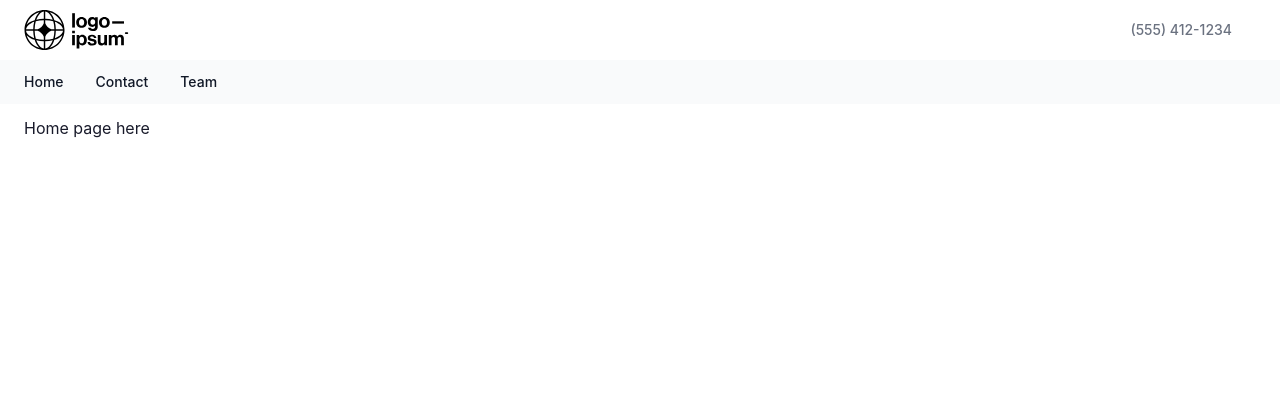
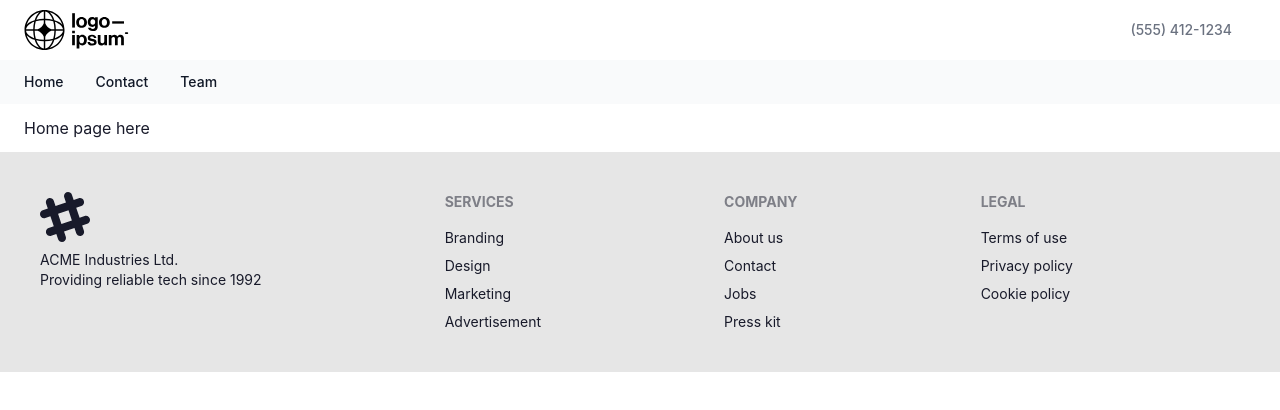
Before and after one commit to napoleon101392/ReDashboard, a React (Create React App) app: page / in a window 1280 px wide. Shown: the top 410 px of the page. Built offline with nearby package versions, Linux system fonts and the light colour scheme.

Commit message:
add footer

```diff
--- a/src/App.jsx
+++ b/src/App.jsx
@@ -1,10 +1,12 @@
 // import Table from './partials/Table';
 import Navigation from './components/Navigation';
+import Footer from './components/Footer';
 
 function App() {
   return (
     <div className='container mx-auto'>
       <Navigation />
+      <Footer />
     </div>
   );
 }
--- /dev/null
+++ b/src/components/Footer.jsx
@@ -0,0 +1,30 @@
+export default function Footer () {
+    return (
+        <footer className="footer p-10 bg-base-200 text-base-content">
+        <div>
+            <svg width="50" height="50" viewBox="0 0 24 24" xmlns="http://www.w3.org/2000/svg" fillRule="evenodd" clipRule="evenodd" className="fill-current"><path d="M22.672 15.226l-2.432.811.841 2.515c.33 1.019-.209 2.127-1.23 2.456-1.15.325-2.148-.321-2.463-1.226l-.84-2.518-5.013 1.677.84 2.517c.391 1.203-.434 2.542-1.831 2.542-.88 0-1.601-.564-1.86-1.314l-.842-2.516-2.431.809c-1.135.328-2.145-.317-2.463-1.229-.329-1.018.211-2.127 1.231-2.456l2.432-.809-1.621-4.823-2.432.808c-1.355.384-2.558-.59-2.558-1.839 0-.817.509-1.582 1.327-1.846l2.433-.809-.842-2.515c-.33-1.02.211-2.129 1.232-2.458 1.02-.329 2.13.209 2.461 1.229l.842 2.515 5.011-1.677-.839-2.517c-.403-1.238.484-2.553 1.843-2.553.819 0 1.585.509 1.85 1.326l.841 2.517 2.431-.81c1.02-.33 2.131.211 2.461 1.229.332 1.018-.21 2.126-1.23 2.456l-2.433.809 1.622 4.823 2.433-.809c1.242-.401 2.557.484 2.557 1.838 0 .819-.51 1.583-1.328 1.847m-8.992-6.428l-5.01 1.675 1.619 4.828 5.011-1.674-1.62-4.829z"></path></svg>
+            <p>ACME Industries Ltd.<br/>Providing reliable tech since 1992</p>
+        </div>
+        <div>
+            <span className="footer-title">Services</span>
+            <a className="link link-hover">Branding</a>
+            <a className="link link-hover">Design</a>
+            <a className="link link-hover">Marketing</a>
+            <a className="link link-hover">Advertisement</a>
+        </div>
+        <div>
+            <span className="footer-title">Company</span>
+            <a className="link link-hover">About us</a>
+            <a className="link link-hover">Contact</a>
+            <a className="link link-hover">Jobs</a>
+            <a className="link link-hover">Press kit</a>
+        </div>
+        <div>
+            <span className="footer-title">Legal</span>
+            <a className="link link-hover">Terms of use</a>
+            <a className="link link-hover">Privacy policy</a>
+            <a className="link link-hover">Cookie policy</a>
+        </div>
+        </footer>
+    )
+}
```
